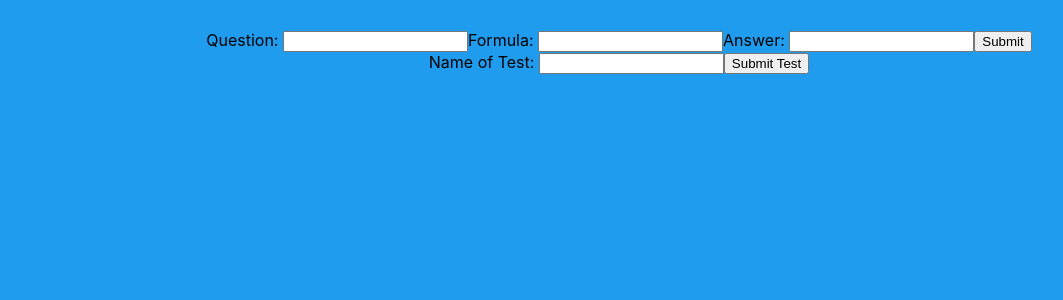
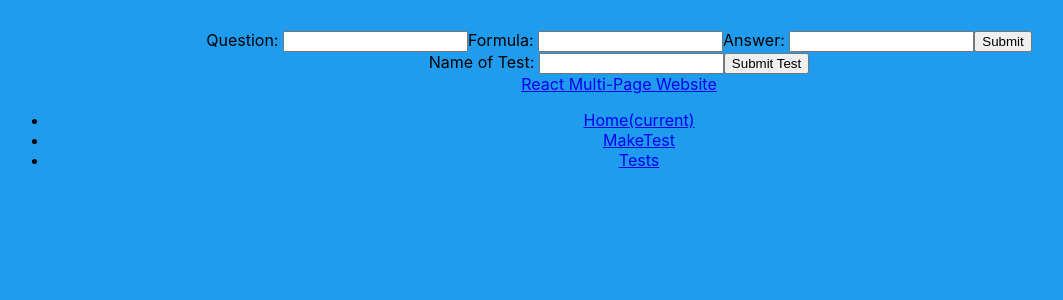
Before and after one commit to dominusmars/easy-math, a React (Create React App) app: page / in a window 1280 px wide. Shown: the top 300 px of the page, without its empty margins (21-1084 px from the left). Built offline with nearby package versions, Linux system fonts and the light colour scheme.

Commit message:
Added Router for nav

```diff
--- a/src/App.js
+++ b/src/App.js
@@ -2,7 +2,8 @@ import logo from './logo.svg';
 import './App.css';
 
 import CreateTasks from "./containers/CreateTest"
-
+import Navbar from "./containers/nav"
+import { Routes , MemoryRouter as Router} from 'react-router';
 
 
 window.data = {
@@ -39,8 +40,11 @@ window.data = {
 function App() {
   return (
     <div className="App">
+      <Router>
+        <CreateTasks />
+        <Navbar/>
 
-      <CreateTasks />
+      </Router>
 
     </div>
   );
--- a/src/containers/nav.jsx
+++ b/src/containers/nav.jsx
@@ -12,24 +12,25 @@ function Navbar() {
     <div className="navigation">
       <nav className="navbar navbar-expand navbar-dark bg-dark">
         <div className="container">
-          <NavLink className="navbar-brand" to="/">
+
+          <NavLink className="navbar-brand" extract to="/">
             React Multi-Page Website
           </NavLink>
           <div>
             <ul className="navbar-nav ml-auto">
               <li className="nav-item">
-                <NavLink className="nav-link" to="/">
+                <NavLink className="nav-link" extract to="/">
                   Home
                   <span className="sr-only">(current)</span>
                 </NavLink>
               </li>
               <li className="nav-item">
-                <NavLink className="nav-link" to="">
+                <NavLink className="nav-link" extract to="/">
                   MakeTest
                 </NavLink>
               </li>
               <li className="nav-item">
-                <NavLink className="nav-link" to="">
+                <NavLink className="nav-link" extract to="/">
                   Tests
                 </NavLink>
               </li>
```
